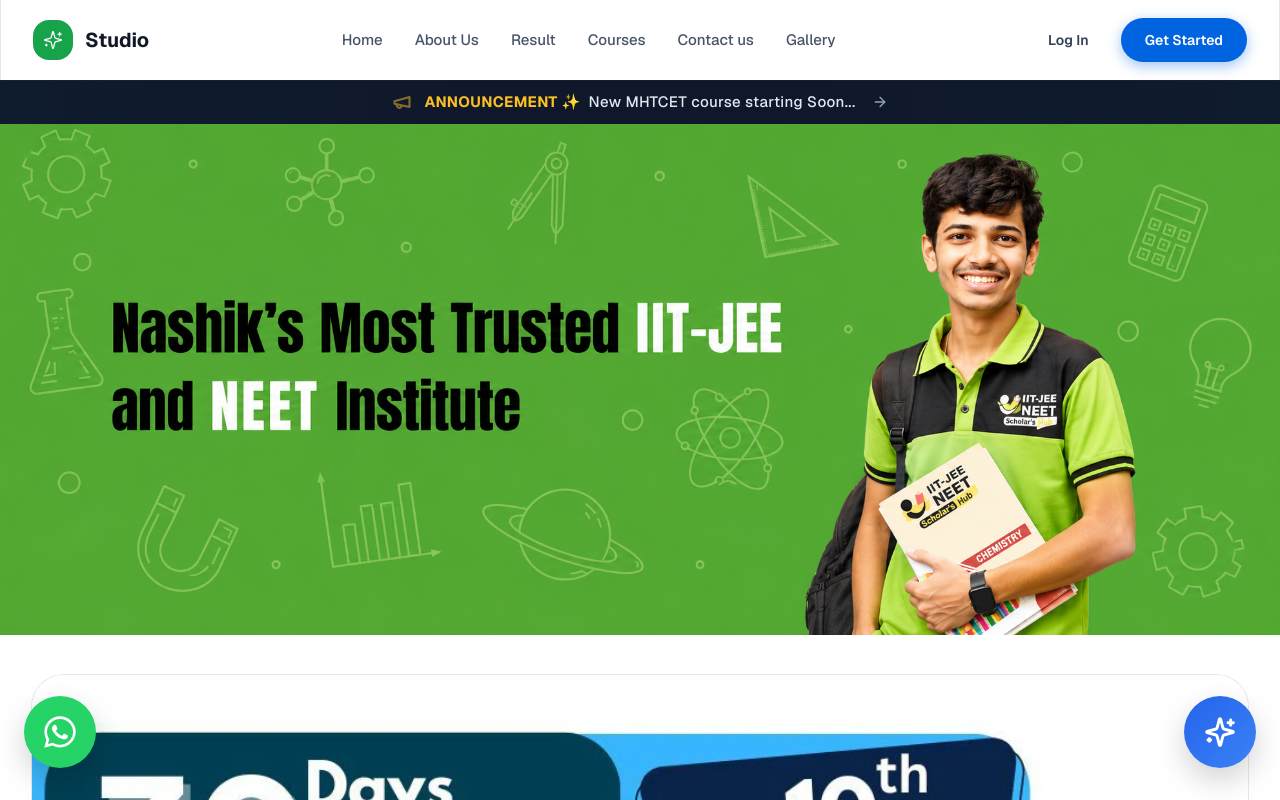
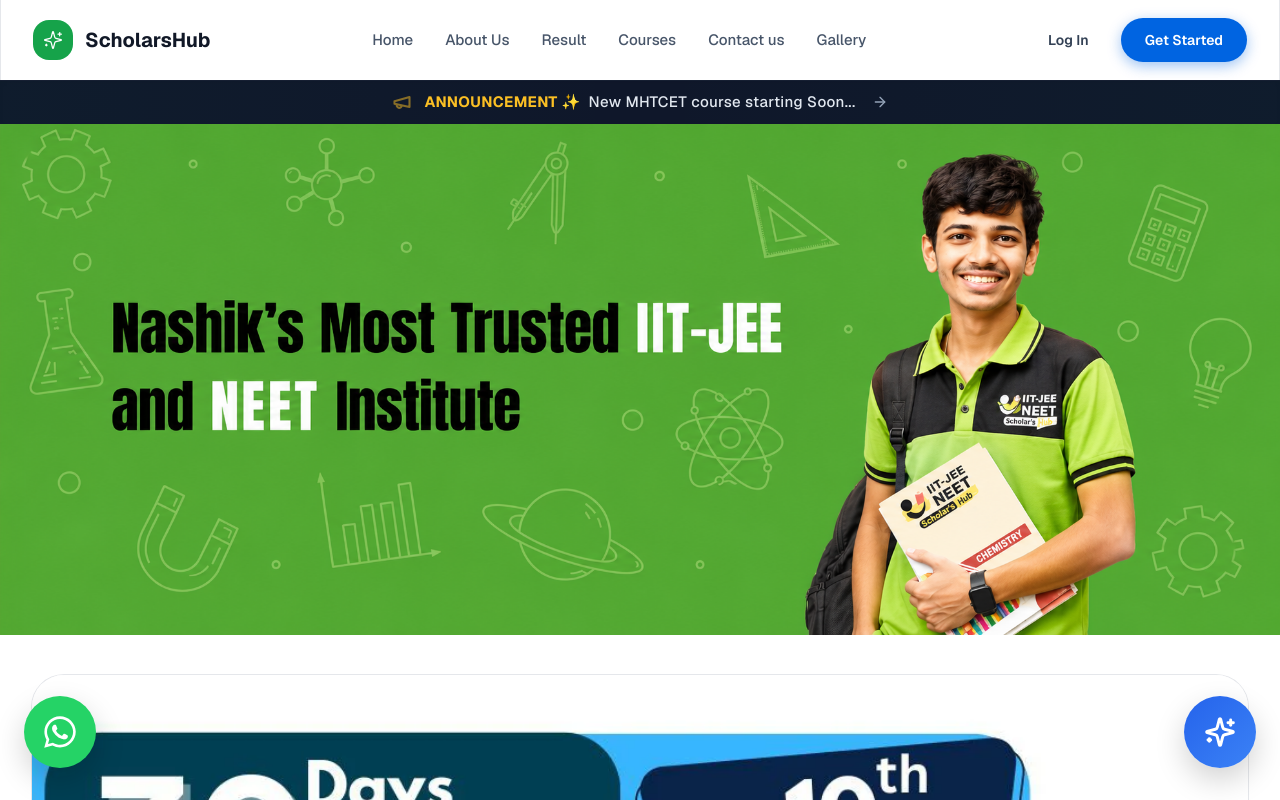
Before and after one commit to sk200005/Scholars-Hub, a Next.js app: page / in a window 1280 px wide. Shown: the top 800 px of the page. Built offline with nearby package versions, Linux system fonts and the light colour scheme.

Commit message:
Minor Chnages

```diff
--- a/src/components/sections/WhyUsSection.tsx
+++ b/src/components/sections/WhyUsSection.tsx
@@ -124,8 +124,8 @@
 // --- Main Exported Component ---
 
 export const WhyUsSection = ({
-  tagLabel = "Why Choose Us",
-  title = "Unmatched Excellence in Education",
+  tagLabel = "Excellence in Education",
+  title = "Why Choose Scholars Hub ?",
   description = "Discover why thousands of students trust us to shape their academic futures. We provide the perfect environment for achieving top ranks.",
   stats = DEFAULT_STATS,
   featureCards = DEFAULT_FEATURE_CARDS,
--- a/src/components/ui/brand-logo.tsx
+++ b/src/components/ui/brand-logo.tsx
@@ -21,7 +21,7 @@
         className={cn("text-xl font-bold", isDark ? "text-white" : "")}
         style={!isDark ? { color: colors.foreground.DEFAULT } : undefined}
       >
-        Studio
+        ScholarsHub
       </span>
     </Link>
   )
```
